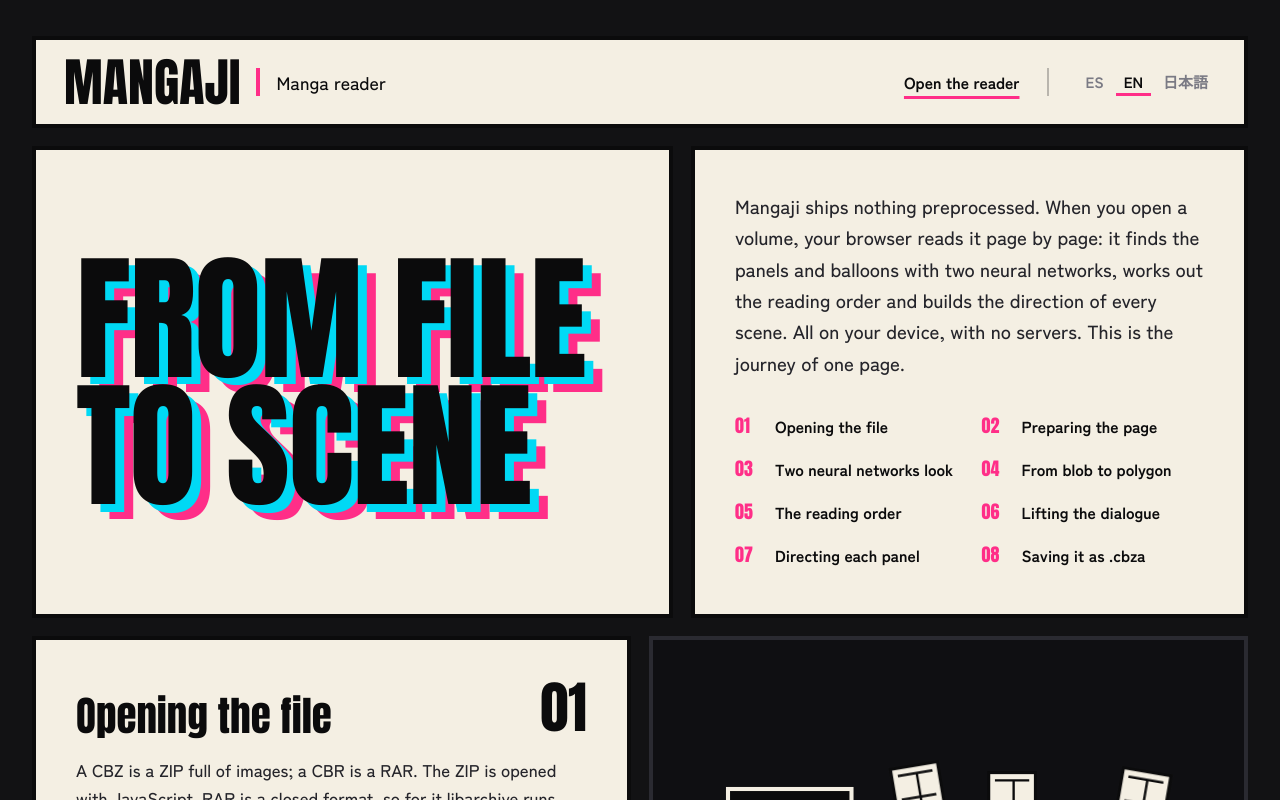
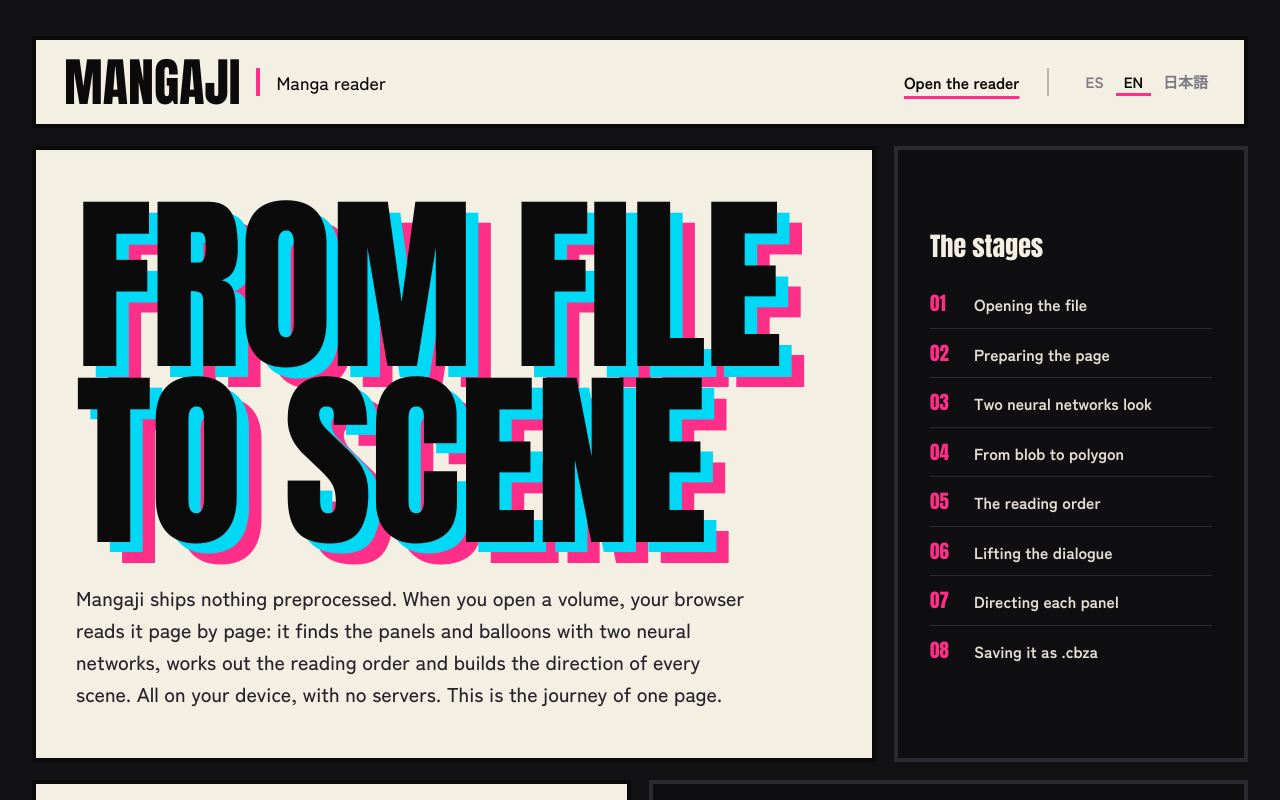
Before and after one commit to LawalCoop/mangaji, a Next.js app in the folder apps/reader/: page /como-funciona in a window 1280 px wide. Shown: the top 800 px of the page. Built offline with nearby package versions, Linux system fonts and the light colour scheme.

Commit message:
feat(como-funciona): hero armado como el de la portada
Cuadro claro a la izquierda con el titular y la introducción, y a la derecha,
en el negro de pantalla donde en la portada va la demo, el índice de las
etapas. Las dos páginas arrancan con la misma estructura.

```diff
--- a/apps/reader/app/como-funciona/how.tsx
+++ b/apps/reader/app/como-funciona/how.tsx
@@ -26,7 +26,7 @@
 const pageTitle = (t: Messages) => t.how.title;
 
 /** Cuánto del ancho de su columna ocupa el titular, por idioma, medido con cada uno. */
-const HEADLINE_FIT = { es: 20.4, en: 25, ja: 13.5 } as const;
+const HEADLINE_FIT = { es: 20.7, en: 25.3, ja: 13.7 } as const;
 
 const SCENES = [OpenScene, PrepareScene, DetectScene, PolygonScene, OrderScene, LiftScene, DirectScene, SaveScene];
 
@@ -65,9 +65,10 @@
       <div className="relative mx-auto flex w-full max-w-[1440px] flex-col gap-[18px]">
         <SiteHeader link={{ href: "/", label: t.site.reader }} />
 
-        {/* Hero: el titular a un lado; al otro, de qué se trata y el índice. */}
-        <section className="grid gap-[18px] lg:grid-cols-[minmax(0,1.15fr)_minmax(0,1fr)]">
-          <div className="panel @container flex flex-col justify-center px-6 py-10 sm:px-10 sm:py-14" style={panel}>
+        {/* Hero: armado como el de la portada. A la izquierda, en papel, el titular y de qué
+            se trata; a la derecha, en el negro de pantalla donde allá va la demo, el índice. */}
+        <section className="grid gap-[18px] lg:grid-cols-[minmax(0,1fr)_minmax(300px,0.42fr)]">
+          <div className="panel @container flex flex-col justify-center px-6 py-10 sm:px-10 sm:py-12" style={panel}>
             <h1 className="relative" style={{ lineHeight: 0.92 }}>
               <span className="sr-only">{H.headlineLabel}</span>
               {[
@@ -84,7 +85,7 @@
                     position: i === 2 ? "relative" : "absolute",
                     left: layer.x,
                     top: layer.y,
-                    fontSize: `clamp(2.4rem, ${HEADLINE_FIT[lang]}cqi, 9rem)`,
+                    fontSize: `clamp(2.4rem, ${HEADLINE_FIT[lang]}cqi, 12.5rem)`,
                     letterSpacing: "-0.01em",
                     color: layer.color,
                   }}
@@ -95,25 +96,33 @@
                 </span>
               ))}
             </h1>
+            <p
+              className="relative mt-8 max-w-[34em] text-[17px] font-medium leading-[1.6] sm:text-[20px]"
+              style={{ color: "#24242A" }}
+            >
+              {H.intro}
+            </p>
           </div>
 
-          <div className="panel flex flex-col gap-7 px-6 py-8 sm:px-10 sm:py-10" style={panel}>
-            <p className="text-[17px] font-medium leading-[1.65] sm:text-[19px]" style={{ color: "#24242A" }}>
-              {H.intro}
-            </p>
-            <nav aria-label={H.stepsLabel}>
-              <ol className="grid gap-x-6 gap-y-1 sm:grid-cols-2">
+          <nav
+            aria-label={H.stepsLabel}
+            className="panel flex flex-col justify-center gap-5 px-6 py-8 sm:px-8 sm:py-10"
+            style={screenPanel}
+          >
+            <h2 className="trim-caps font-[family-name:var(--display)] text-[26px] leading-none text-[#F4EFE3]">
+              {H.stepsLabel}
+            </h2>
+            <ol className="flex flex-col">
               {H.steps.map((s, i) => (
-                  <li key={s.title}>
+                <li key={s.title} className="border-t border-[#2A2A31] first:border-t-0">
                   <a
                     href={`#etapa-${i + 1}`}
-                      className="group flex items-baseline gap-3 py-1.5 text-[16px] font-bold"
-                      style={{ color: INK }}
+                    className="group flex items-baseline gap-4 py-2.5 text-[16px] font-bold text-[#E4DFD3] transition-colors hover:text-white focus-visible:outline focus-visible:outline-3 focus-visible:outline-offset-2 focus-visible:outline-[#FF2E88]"
                   >
-                      <span className="w-7 shrink-0 font-[family-name:var(--display)] text-[18px] font-normal tabular-nums" style={{ color: MAGENTA }}>
+                    <span className="w-7 shrink-0 font-[family-name:var(--display)] text-[19px] font-normal tabular-nums text-[#FF2E88]">
                       {number(i)}
                     </span>
-                      <span className="underline decoration-transparent decoration-2 underline-offset-4 transition-colors group-hover:decoration-current">
+                    <span className="underline decoration-transparent decoration-2 underline-offset-4 transition-colors group-hover:decoration-[#00D9F5]">
                       {s.title}
                     </span>
                   </a>
@@ -121,7 +130,6 @@
               ))}
             </ol>
           </nav>
-          </div>
         </section>
 
         {/* Las etapas: texto y pantalla, alternando de lado. */}
```
Lines whose indentation alone changed are shown as unchanged.
